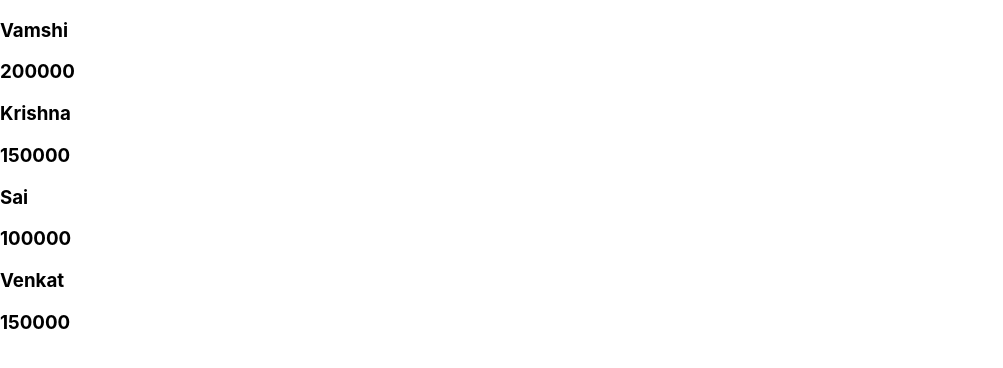
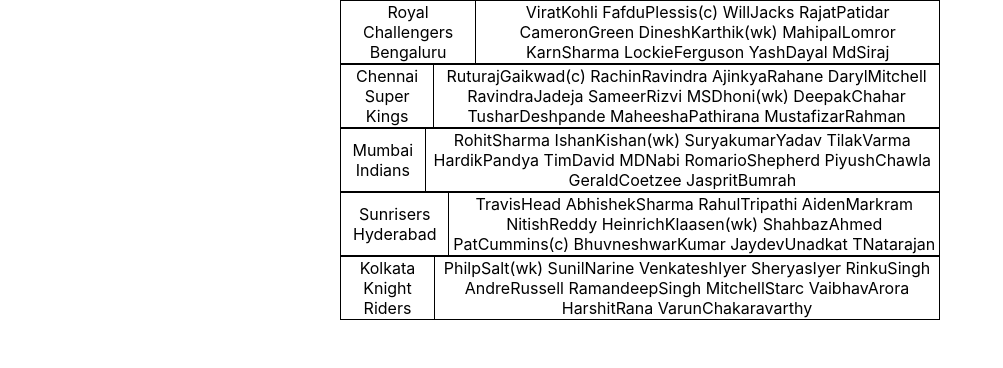
Before and after one commit to Vamshii17/REACT_PRACTICE, a React (Create React App) app: page / in a window 1280 px wide. Shown: the top 368 px of the page, without its empty margins (0-1003 px from the left). Built offline with nearby package versions, Linux system fonts and the light colour scheme.

Commit message:
IPL Team Table using Map Method

```diff
--- a/src/App.js
+++ b/src/App.js
@@ -1,30 +1,38 @@
+import React from "react"
+import "./style.css"
 function Hello(){
-  const employees=[{
-    name:"Vamshi",
-    role:"Full Stack Developer",
-    salary:200000
+  const iplTeams=[{
+    teamName:"Royal Challengers Bengaluru",
+    playersName:["ViratKohli", " FafduPlessis(c)", " WillJacks", " RajatPatidar", " CameronGreen", " DineshKarthik(wk)", " MahipalLomror", " KarnSharma", " LockieFerguson", " YashDayal", " MdSiraj"]
   },{
-    name:"Krishna",
-    role:"React Developer",
-    salary:150000
+    teamName:"Chennai Super Kings",
+    playersName:["RuturajGaikwad(c)", " RachinRavindra", " AjinkyaRahane"," DarylMitchell", " RavindraJadeja", " SameerRizvi", " MSDhoni(wk)", " DeepakChahar", " TusharDeshpande", " MaheeshaPathirana", " MustafizarRahman"]
   },{
-    name:"Sai",
-    role:"Front End Developer",
-    salary:100000
+    teamName:"Mumbai Indians",
+    playersName:["RohitSharma", " IshanKishan(wk)", " SuryakumarYadav", " TilakVarma", " HardikPandya", " TimDavid", " MDNabi", " RomarioShepherd", " PiyushChawla", " GeraldCoetzee", " JaspritBumrah"]
   },{
-    name:"Venkat",
-    role:"Back End Developer",
-    salary:150000
+    teamName:"Sunrisers Hyderabad",
+    playersName:["TravisHead", " AbhishekSharma", " RahulTripathi", " AidenMarkram", " NitishReddy", " HeinrichKlaasen(wk)", " ShahbazAhmed", " PatCummins(c)", " BhuvneshwarKumar", " JaydevUnadkat", " TNatarajan"]
+  },{
+    teamName:"Kolkata Knight Riders",
+    playersName:["PhilpSalt(wk)", " SunilNarine", " VenkateshIyer", " SheryasIyer", " RinkuSingh", " AndreRussell", " RamandeepSingh", " MitchellStarc", " VaibhavArora", " HarshitRana", " VarunChakaravarthy"]
   }]
   return(
     <>
      {
-      employees.map((eachEmployees)=>{
+      iplTeams.map((eachiplTeams)=>{
+        const {teamName, playersName}= eachiplTeams
         return(
-              <div>
-                <h3>{eachEmployees.name}</h3>
-                <h3>{eachEmployees.salary}</h3>
-              </div>
+              <React.Fragment>
+                <center>
+                  <table>
+                    <tr>
+                      <td>{teamName}</td>
+                      <td>{playersName}</td>
+                    </tr>
+                  </table>
+                </center>
+              </React.Fragment>
             )
       })
     }
```
